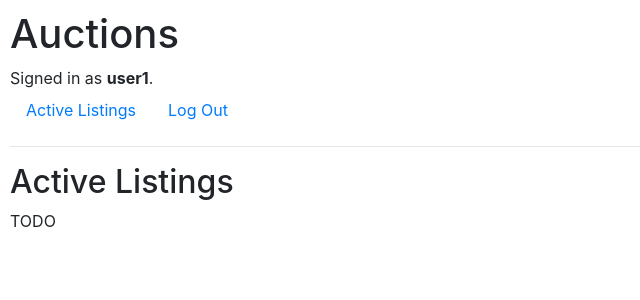
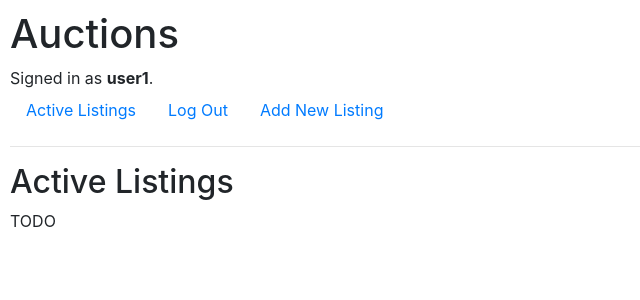
Before and after one commit to pragat-pandya/Web50, a Django app: page / in a window 1280 px wide. Shown: the top 300 px of the page, without its empty margins (0-640 px from the left). Run offline with Django 3.2, Linux system fonts and the light colour scheme; a user stored in the database is signed in; some libraries are stand-ins or nearby versions.

Commit message:
Add new view to insert new listing

```diff
--- a/models/commerce/auctions/models.py
+++ b/models/commerce/auctions/models.py
@@ -2,5 +2,17 @@ from django.contrib.auth.models import AbstractUser
 from django.db import models
 
 
+
+class Listing(models.Model):
+    id = models.AutoField(primary_key=True, )
+    title = models.CharField(max_length=64, null=False)
+    description = models.CharField(max_length=500, null=False)
+    bid_init = models.IntegerField(null=False)
+    img = models.URLField(null=True)
+
+    def __str__ (self):
+        return f"{self.id} : {self.title} : {self.description} : {self.bid_init} : {self.img}"
+
 class User(AbstractUser):
-    pass
+    id = models.AutoField(primary_key=True)
+    listings = models.ManyToManyField(Listing, blank=True, related_name="user_listings")
--- a/models/commerce/auctions/templates/auctions/layout.html
+++ b/models/commerce/auctions/templates/auctions/layout.html
@@ -24,6 +24,9 @@
                 <li class="nav-item">
                     <a class="nav-link" href="{% url 'logout' %}">Log Out</a>
                 </li>
+                <li class="nav-item">
+                    <a class="nav-link" href="{% url 'add_listing' %}">Add New Listing</a>
+                </li>
             {% else %}
                 <li class="nav-item">
                     <a class="nav-link" href="{% url 'login' %}">Log In</a>
--- a/models/commerce/auctions/urls.py
+++ b/models/commerce/auctions/urls.py
@@ -6,5 +6,6 @@ urlpatterns = [
     path("", views.index, name="index"),
     path("login", views.login_view, name="login"),
     path("logout", views.logout_view, name="logout"),
-    path("register", views.register, name="register")
+    path("register", views.register, name="register"),
+    path ("add_listing", views.add_listing, name="add_listing")
 ]
--- a/models/commerce/auctions/views.py
+++ b/models/commerce/auctions/views.py
@@ -3,8 +3,10 @@ from django.db import IntegrityError
 from django.http import HttpResponse, HttpResponseRedirect
 from django.shortcuts import render
 from django.urls import reverse
+from .models import User, Listing
+from .forms import ListingForm
 
-from .models import User
+
 
 
 def index(request):
@@ -61,3 +63,36 @@ def register(request):
         return HttpResponseRedirect(reverse("index"))
     else:
         return render(request, "auctions/register.html")
+
+
+# Add new listing to the app
+def add_listing (request):
+    # Create an instace of ListingForm to pass to the template!
+    new = ListingForm()
+    if request.method == "POST":
+
+        # Store post request data into a ListingForm type object
+        new_listing = ListingForm (request.POST)
+
+        # Check if the form is valid
+        if new_listing.is_valid():
+            # If it's valid then use cleaned data to create a listing record
+            listing = Listing ()
+            listing.title = new_listing.cleaned_data["title"]
+            listing.description = new_listing.cleaned_data["description"]
+            listing.bid_init = new_listing.cleaned_data["initial_bid"]
+            listing.img = new_listing.cleaned_data["img_url"]
+            # Append this record to the db.
+            listing.save()
+            return HttpResponseRedirect(reverse("index"))
+        else:
+            # If the form is not valid then redirect to add_listing.html with invalid message.
+            render (request, "auctions/add_listing.html", {
+                "message" : "The data submitted is not valid!",
+                "form" : new
+            })
+
+    return render(request, "auctions/add_listing.html", {
+        "message": None,
+        "form" : new
+    })
```
Also changed, not shown: models/commerce/auctions/forms.py (added, +8 -0 lines), models/commerce/auctions/templates/auctions/add_listing.html (added, +17 -0 lines), models/commerce/db.sqlite3.
